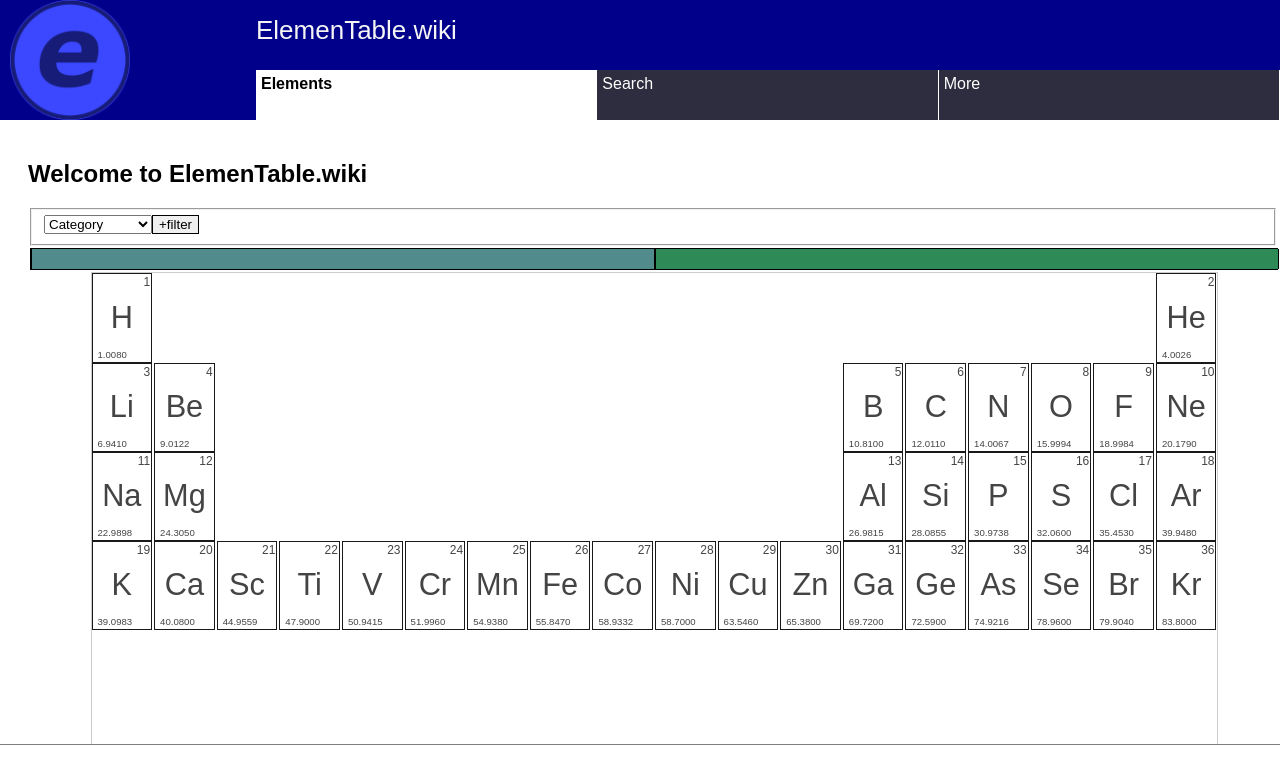
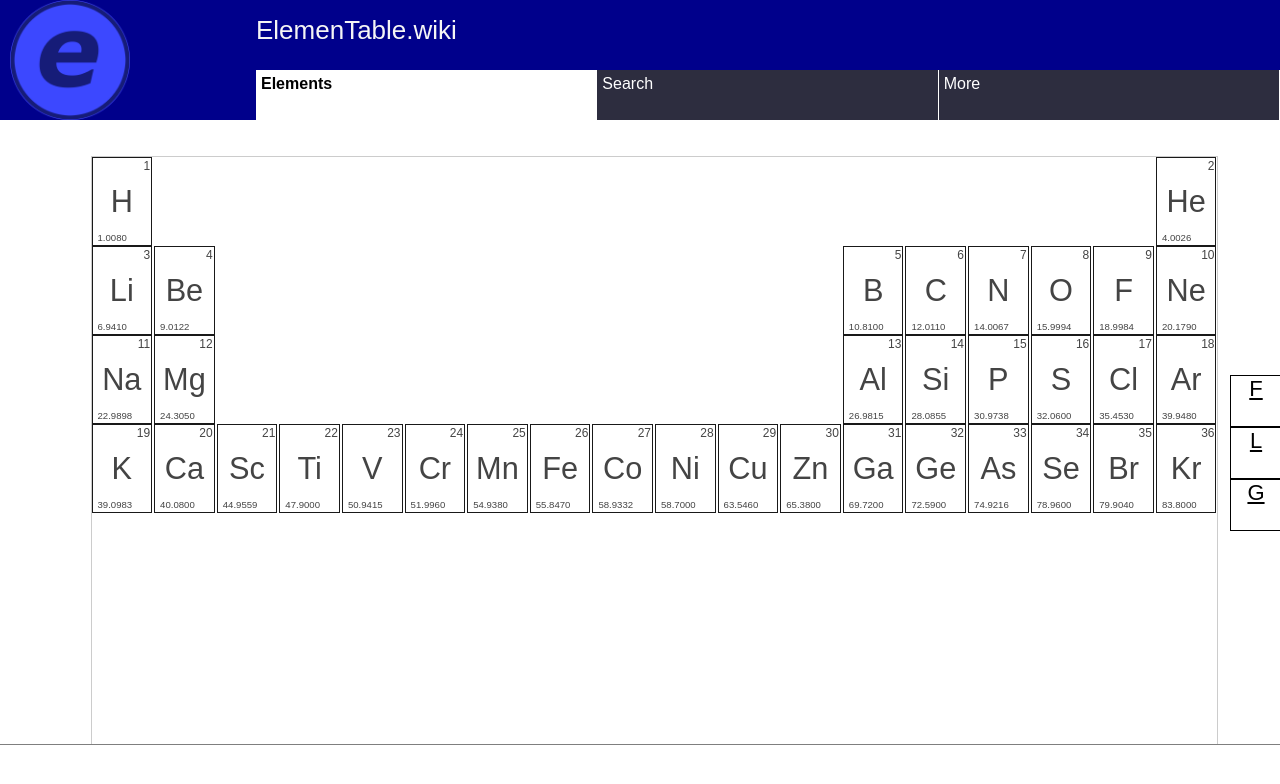
Before and after one commit to bartchwalek/elementable-wiki, an Angular app: page /home in a window 1280 px wide. Shown: the top 784 px of the page. Built offline with nearby package versions, Linux system fonts and the light colour scheme.

Commit message:
update(feature) : range setter updates for ranges view display and selector + main page filters view

```diff
--- a/src/app/components/materials/range-setter/range-setter.component.html
+++ b/src/app/components/materials/range-setter/range-setter.component.html
@@ -1,5 +1,15 @@
+<div class="range-selector">
+  <select (input)="selectOperand($event)">
+    <option *ngFor="let o of options" value="{{o.value}}">{{o.label}}</option>
+  </select>
+</div>
 <div class="range-setter-container" (mousemove)="mousemove($event)" (mousedown)="this.mouseIsDown = false"  (mouseup)="mouseup($event)" (dblclick)="addDiv()" #container>
-  <div class="range-range" *ngFor="let range of ranges" [style.left]="range.start + '%'" [style.width]="range.stop - range.start + '%'" style="background:{{range.color}};"></div>
-  <div class="range-divider" *ngFor="let div of dividers; let $index = index" (mousedown)="mousedown($event, $index)"  [style.left]="div.position + '%'"></div>
+  <div class="range-range" *ngFor="let range of ranges" [style.left]="range.start + '%'" [style.width]="range.stop - range.start + '%'" style="color:{{ range.tcolor }};background:{{ range.color }};">
+    {{range.widthTrimmed?.toFixed(2)}}%
+  </div>
+  <div class="range-divider" *ngFor="let div of dividers; let $index = index" (mousedown)="mousedown($event, $index)"  [style.left]="div.position + '%'">
+    <div class="arrow-up value-indicator"></div>
+    <div class="indicator-box">{{ranges[$index].stop / ratio}}</div>
+  </div>
 
 </div>
--- a/src/app/components/materials/range-setter/range-setter.component.sass
+++ b/src/app/components/materials/range-setter/range-setter.component.sass
@@ -1,10 +1,14 @@
+.range-selector
+  min-width: 200px
+  position: relative
 .range-setter-container
-  width: calc(100% - 4px)
-  min-width: 100px
+  width: 100%
   border: solid 0.5px black
   min-height: 20px
-  margin: 2px
+  margin: 0px
   position: relative
+  z-index: 10004
+  margin-bottom: 20px
   .range-divider
     cursor: col-resize
     height: 100%
@@ -26,3 +30,26 @@
     display: inline-block
     position: absolute
     top: 0px
+    color: white
+    font-size: 14px
+.arrow-up
+  width: 0
+  height: 0
+  border-left: 5px solid transparent
+  border-right: 5px solid transparent
+  border-bottom: 5px solid black
+  &.value-indicator
+    position: absolute
+    left: -4px
+    bottom: -5px
+.indicator-box
+  font-size: 10px
+  color: black
+  background: white
+  border: solid 0.5px black
+  height: 15px
+  width: 60px
+  bottom: -20px
+  left: -30px
+  position: absolute
+  overflow: hidden
--- a/src/app/components/materials/range-setter/range-setter.component.ts
+++ b/src/app/components/materials/range-setter/range-setter.component.ts
@@ -24,6 +24,8 @@ export interface IRangeRange {
   start: number;
   stop: number;
   color: string;
+  widthTrimmed: number;
+  tcolor?: string;
 }
 
 @Component({
@@ -39,17 +41,45 @@ export class RangeSetterComponent implements OnInit, OnChanges, AfterViewInit {
   public filteredTable: TableComponent;
   public filtersRegistered: boolean = false;
 
+  public options = [{
+    label: 'Atomic Weight',
+    value: 'aw'
+  },{
+    label: 'Density',
+    value: 'd'
+  }];
+
+  public tableSet: boolean = false;
+  public elementsSet: boolean = false;
+
+  resetTable(): void {
+    this.tableSet = false;
+    this.elementsSet = false;
+  }
+
+  resetElements(): void {
+    this.elementsSet = false;
+  }
+
   @Input() set table(ft: TableComponent) {
-    if (ft) {
+    if (ft && !this.tableSet) {
       this.filteredTable = ft;
+      this.tableSet = true;
       this.filteredTable.onElementsLoaded(() => {
-        this.registerFilters();
+        this.elementsSet || this.registerFilters();
+        this.elementsSet = true;
       });
     }
   }
-  usedColors = [];
+  usedColors = [''];
+
+  selectOperand(obj: any): void {
+    console.log('operand selected: ', obj.target.value);
+    this.registerFilters(obj.target.value, true);
+  }
+
   getRandomColor() {
-    let k;
+    let k = '';
     while(this.usedColors.includes(k)) {
       k = ColorsArray[Math.floor(Math.random()*ColorsArray.length)].code.hex;
     }
@@ -83,27 +113,38 @@ export class RangeSetterComponent implements OnInit, OnChanges, AfterViewInit {
   maxima: number;
   ratio: number;
 
-  registerFilters(): void {
-    this.c1 = this.getRandomColor();
-    this.c2 = this.getRandomColor();
-    this.ranges[0].color = this.c1;
-    this.ranges[1].color = this.c2;
+
+  registerFilters(operandKey: string = 'aw', reset: boolean = false): void {
+    console.log('RegisterFilter called', {
+      operandKey, reset, elements: this.filteredTable.elements.length
+    })
     if( this.filteredTable.elements.length < 1) return;
+    if(reset) {
+      this.usedColors = [''];
+      this.filtersRegistered = false;
+    } else {
+      this.c1 = this.getRandomColor();
+      this.c2 = this.getRandomColor();
+      this.ranges[0].color = this.c1;
+      this.ranges[1].color = this.c2;
+    }
+
+
     if(this.filtersRegistered) return;
     let min = 0;
     let max = 0;
     this.filteredTable.elements.forEach((v, idx) => {
       if(idx === 0) {
-        min = v.aw;
-        max = v.aw;
+        min = v[operandKey];
+        max = v[operandKey];
         return;
       }
-        if(v.aw > max) {
-          max = v.aw;
+        if(v[operandKey] > max) {
+          max = v[operandKey];
           return;
         }
-        if(v.aw < min) {
-          min = v.aw;
+        if(v[operandKey] < min) {
+          min = v[operandKey];
         }
     })
     this.minima = min;
@@ -111,8 +152,24 @@ export class RangeSetterComponent implements OnInit, OnChanges, AfterViewInit {
     this.range = (max - min + 2);
     this.ratio = 100 / this.range;
 
-    this.addFilter(min, max/2, this.c1, 0);
-    this.addFilter(max/2, max+1, this.c2, 1);
+    if(reset) {
+      this.filters.forEach((f, i) => {
+        const range = this.ranges[i];
+        f.min.setOperandValueKey(operandKey);
+        f.min.with(range.start / this.ratio);
+        f.max.setOperandValueKey(operandKey);
+        f.max.with(range.stop / this.ratio);
+      })
+      this.update();
+
+    } else {
+      this.addFilter(min, max/2, this.c1, 0);
+      this.addFilter(max/2, max+1, this.c2, 1);
+      this.ranges[0].tcolor = this.getContrast(this.c1);
+      this.ranges[1].tcolor = this.getContrast(this.c2);
+    }
+
+
     this.filtersRegistered = true;
   }
 
@@ -133,11 +190,13 @@ export class RangeSetterComponent implements OnInit, OnChanges, AfterViewInit {
     {
       start: 0,
       stop: 50,
-      color: this.c1
+      color: '',
+      widthTrimmed: 50
     }, {
       start: 50,
       stop: 100,
-      color: this.c2
+      color: '',
+      widthTrimmed: 50
     },
 
   ];
@@ -150,15 +209,15 @@ export class RangeSetterComponent implements OnInit, OnChanges, AfterViewInit {
   }
 
   drag(e: DragEvent): void {
-    console.log(e);
+    //console.log(e);
   }
 
   dragStart(e: DragEvent): void {
-    console.log(e);
+    //console.log(e);
   }
 
   dragEnd(e: DragEvent): void {
-    console.log(e);
+    //console.log(e);
   }
 
   drop(e: DragEvent): boolean {
@@ -169,14 +228,14 @@ export class RangeSetterComponent implements OnInit, OnChanges, AfterViewInit {
   mouseIsDown: boolean = false;
 
   mousedown(e: MouseEvent, index: number): any {
-    //console.log(e);
+    ////console.log(e);
     this.mouseIsDown = !this.mouseIsDown;
     this.selected = index;
     e.stopPropagation();
     return false;
   }
 
-  filters: {filter: ElementFilter, min: ElementFilter, max: ElementFilter, color: string}[] = [];
+  filters: {filter: ElementFilter, min:  ElementCompareFilter<number>, max:  ElementCompareFilter<number>, color: string}[] = [];
 
   addFilter(min: number, max: number, color: string, idx: number): void {
     let minfilt = new ElementCompareFilter<number>(min, 'aw', EComparatorType.moreThanEqual);
@@ -218,8 +277,11 @@ export class RangeSetterComponent implements OnInit, OnChanges, AfterViewInit {
       this.ranges.splice(idx + 1, 0, {
         start: this.curX,
         stop: after ? after.start : 100,
-        color: col
+        color: col,
+        widthTrimmed: 0,
+        tcolor: this.getContrast(col)
       });
+      this.reCalculate(this.ranges[idx], this.ranges[idx + 1]);
 
       this.addFilter(this.curX / this.ratio, (after ? after.start : 100) / this.ratio, col, idx+1);
 
@@ -232,27 +294,50 @@ export class RangeSetterComponent implements OnInit, OnChanges, AfterViewInit {
   }
 
   mouseup(e: MouseEvent): any {
-    //console.log(e);
+    ////console.log(e);
     //this.mouseIsDown = false;
   }
 
   mousemove(e: MouseEvent): any {
 
-    const x = (e.clientX - 30) / this.width * 100;
-    console.log(x, x / this.ratio);
+    const x = (e.clientX - 0) / this.width * 100;
+    //console.log(x, x / this.ratio);
     this.curX = x;
     const nextStart = this.ranges[this.selected + 2] ? this.ranges[this.selected + 2].start : 100;
     const prevStop = this.ranges[this.selected - 1] ? this.ranges[this.selected - 1].stop : 0;
     if (this.mouseIsDown && (this.curX > prevStop) && (this.curX < nextStart)) {
-      console.log('dragging');
+      //console.log('dragging');
 
       this.dividers[this.selected].position = x;
       this.ranges[this.selected].stop = x;
       this.ranges[this.selected + 1].start = x;
+      this.reCalculate(this.ranges[this.selected], this.ranges[this.selected + 1]);
       this.filters[this.selected].max.with(x / this.ratio);
       this.filters[this.selected + 1].min.with(x / this.ratio);
       this.update();
     }
   }
 
+  reCalculate(...items: IRangeRange[]): void {
+    items.forEach(i => {
+      i.widthTrimmed = (i.stop - i.start);
+    });
+  }
+
+  getContrast(rgb: string | number[]): "black" | "white" {
+    if(typeof rgb === 'string') {
+        rgb = this.hexToRgb(rgb);
+    }
+    // http://www.w3.org/TR/AERT#color-contrast
+    const brightness = Math.round((((rgb[0]) * 299) +
+                        ((rgb[1]) * 587) +
+                        ((rgb[2]) * 114)) / 1000);
+    return (brightness > 125) ? 'black' : 'white';
+  }
+
+  hexToRgb(hex) {
+    var result = /^#?([a-f\d]{2})([a-f\d]{2})([a-f\d]{2})$/i.exec(hex);
+    return result ? [parseInt(result[1], 16),parseInt(result[2], 16),parseInt(result[3], 16)] : null;
+  }
+
 }
--- a/src/app/filters/ElementFilter.ts
+++ b/src/app/filters/ElementFilter.ts
@@ -10,6 +10,7 @@ export abstract class ElementFilter<T = any> {
   private previous: { filter: ElementFilter<any>, combination: ECombinationType };
 
   public compareOperand: T;
+
 
   public with(compareValue: T): ElementFilter {
     this.compareOperand = compareValue;
--- a/src/app/filters/ElementFilters.ts
+++ b/src/app/filters/ElementFilters.ts
@@ -16,6 +16,11 @@ export class ElementCompareFilter<T> extends ElementFilter<T> {
     super(operand);
     this.operandValueKey = operandValueKey;
     this.comparator = comparator;
+  }
+
+
+  public setOperandValueKey(key: string): void {
+    this.operandValueKey = key;
   }
 
   filteringFunction(element: AtomicElement, prevR: boolean | undefined): boolean {
--- a/src/app/pages/main-page/main-page.component.html
+++ b/src/app/pages/main-page/main-page.component.html
@@ -1,5 +1,21 @@
 <p></p>
-<h2>Welcome to ElemenTable.wiki</h2>
+<!-- <h2>Welcome to ElemenTable.wiki</h2> -->
+
+<app-table tableId="main" [show]="['symbol', 'atomic_number', 'atomic_mass']" #mainElementsTable></app-table>
+
+
+
+<div class="filters-bar">
+  <div class="filters-button" (click)="filtersOpen = !filtersOpen" (mouseenter)="filtersPrev = true" (mouseleave)="filtersPrev = false">F</div>
+  <div class="filters-button" (click)="filtersOpen = !filtersOpen">L</div>
+  <div class="filters-button" (click)="filtersOpen = !filtersOpen">G</div>
+</div>
+<div class="filters" [hidden]="!filtersOpen && !filtersPrev" [style.opacity]="filtersPrev ? (filtersOpen ? 1 : 0.75) : filtersOpacity">
+  <div class="filters-title">Filters</div>
+<div style="width: 100vw; border: solid 0.5px black; z-index: 10003">
+  <app-range-setter [table]="mainElementsTable"></app-range-setter>
+</div>
+
 <fieldset>
   <select #fval>
     <option *ngFor="let f of filterTypes" value="{{f.value}}">{{f.label}}</option>
@@ -7,8 +23,6 @@
   <button class="button button-add button-filter" (click)="addFilter(fval.value)">+</button>
 
 </fieldset>
-
-<app-range-setter [table]="mainElementsTable"></app-range-setter>
 
 <div *ngFor="let f of filters; let cnt = index">
   <div [ngSwitch]="f.type">
@@ -29,10 +43,7 @@
   </div>
 
 </div>
-
-
-<app-table tableId="main" [show]="['symbol', 'atomic_number', 'atomic_mass']" #mainElementsTable></app-table>
-
+</div>
 <h4>We are currently building our amazing Elements Table. Come back soon.</h4>
 
 <app-element-status esId="main"></app-element-status>
--- a/src/app/pages/main-page/main-page.component.sass
+++ b/src/app/pages/main-page/main-page.component.sass
@@ -8,3 +8,35 @@
     &.button-filter
       &:after
         content: 'filter'
+
+.filters
+  position: fixed
+  top: 0px
+  width: 100vw
+  left: 0px
+  margin-left: 0px
+  border-top: solid thin black
+  background: white
+  z-index: 10002
+  border-bottom: solid thin black
+  .filters-title
+    font-size: 30px
+
+.filters-bar
+  position: fixed
+  text-align: center
+  align-items: center
+  right: 0px
+  display: grid
+  top: calc(50vh - 25px)
+  width: 50px
+  .filters-button
+    position: relative
+    font-size: 22px
+    cursor: pointer
+    text-decoration: underline
+    z-index: 1001
+    width: 50px
+    height: 50px
+    background: white
+    border: solid thin black
--- a/src/app/pages/main-page/main-page.component.ts
+++ b/src/app/pages/main-page/main-page.component.ts
@@ -7,6 +7,9 @@ import {Component, OnInit} from '@angular/core';
 })
 export class MainPageComponent implements OnInit {
 
+  public filtersOpen: boolean = true;
+  public filtersPrev: boolean = false;
+  public filtersOpacity: number = 0;
   public filters = [];
   public filterTypes: Array<any> = [
     {
@@ -68,6 +71,10 @@ export class MainPageComponent implements OnInit {
   }
 
   ngOnInit(): void {
+    setTimeout(() => {
+      this.filtersOpen = false;
+      this.filtersOpacity = 1;
+    }, 1000);
   }
 
 
```
